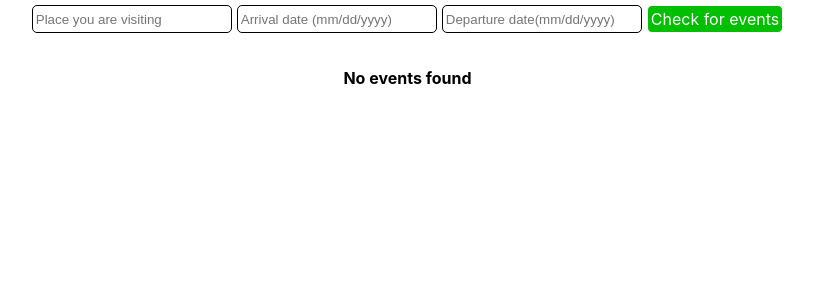
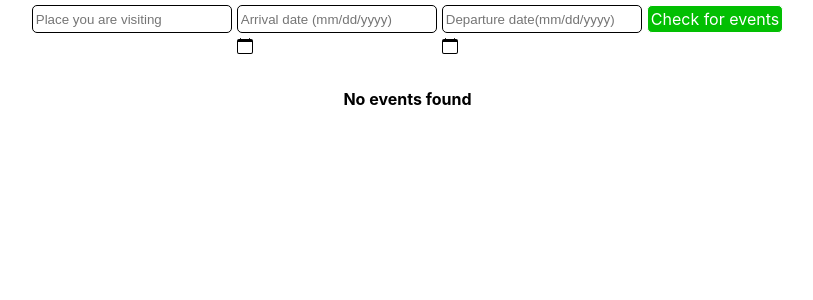
Before and after one commit to SagTheo/kajsa, a React (Create React App) app: page / in a window 1280 px wide. Shown: the top 300 px of the page, without its empty margins (235-1048 px from the left). Built offline with nearby package versions, Linux system fonts and the light colour scheme.

Commit message:
started working on calendar pop-up

```diff
--- a/package.json
+++ b/package.json
@@ -7,6 +7,7 @@
     "@testing-library/react": "^13.4.0",
     "@testing-library/user-event": "^13.5.0",
     "react": "^18.3.1",
+    "react-calendar": "^5.0.0",
     "react-dom": "^18.3.1",
     "react-scripts": "5.0.1",
     "web-vitals": "^2.1.4"
--- a/src/App.js
+++ b/src/App.js
@@ -2,6 +2,7 @@ import './App.css';
 import UserInput from './components/UserInput';
 import { useState } from 'react';
 import database from './database';
+import UserInputDate from './components/UserInputDate';
 
 function App() {
   const [place, setPlace] = useState()
@@ -164,12 +165,12 @@ function App() {
                    handleChange={handleChangePlace}
                    errorMessage={errorPlace}
                    red={redPlace} />
-        <UserInput name={'startDate'}
+        <UserInputDate name={'startDate'}
                    placeholder={'Arrival date (mm/dd/yyyy)'}
                    handleChange={handleChangeArrivalDate}
                    errorMessage={errorArrivalDate}
                    red={redArrDate} />
-        <UserInput name={'endDate'}
+        <UserInputDate name={'endDate'}
                    placeholder={'Departure date(mm/dd/yyyy)'}
                    handleChange={handleChangeEndDate}
                    errorMessage={errorEndDate}
--- /dev/null
+++ b/src/components/UserInputDate.js
@@ -0,0 +1,40 @@
+import React from 'react'
+import styles from '../css/UserInput.module.css'
+import Calendar from 'react-calendar'
+import 'react-calendar/dist/Calendar.css';
+import { useState } from 'react';
+
+const UserInputDate = ({name, placeholder, handleChange, errorMessage, red}) => {
+  const [displayCalendar, setDisplayCalendar] = useState(false)
+
+  return (
+    <div className={styles.container}>
+      <input type='text'
+              name={name}
+              id={name}
+              placeholder={placeholder}
+              onChange={handleChange}
+              className={`${red ? styles.outlineRed : styles.noOutline} ${styles.userInput}`}
+      />
+      <svg xmlns="http://www.w3.org/2000/svg"
+           width="16"
+           height="16"
+           fill="currentColor"
+           className="bi bi-calendar"
+           viewBox="0 0 16 16"
+           onClick={() => setDisplayCalendar(!displayCalendar)}
+      >
+        <path d="M3.5 0a.5.5 0 0 1 .5.5V1h8V.5a.5.5 0 0 1 1 0V1h1a2 2 0 0 1 2 2v11a2 2 0 0 1-2 2H2a2 2 0 0 1-2-2V3a2 2 0 0 1 2-2h1V.5a.5.5 0 0 1 .5-.5M1 4v10a1 1 0 0 0 1 1h12a1 1 0 0 0 1-1V4z"/>
+      </svg>
+      {
+        displayCalendar ?
+        <Calendar />
+        :
+        null
+      }
+      <div className={red ? styles.err : styles.hide}>{errorMessage}</div>
+    </div>
+  )
+}
+
+export default UserInputDate
```
Also changed, not shown: 1 other file (tests, documents, lock files or other folders).
